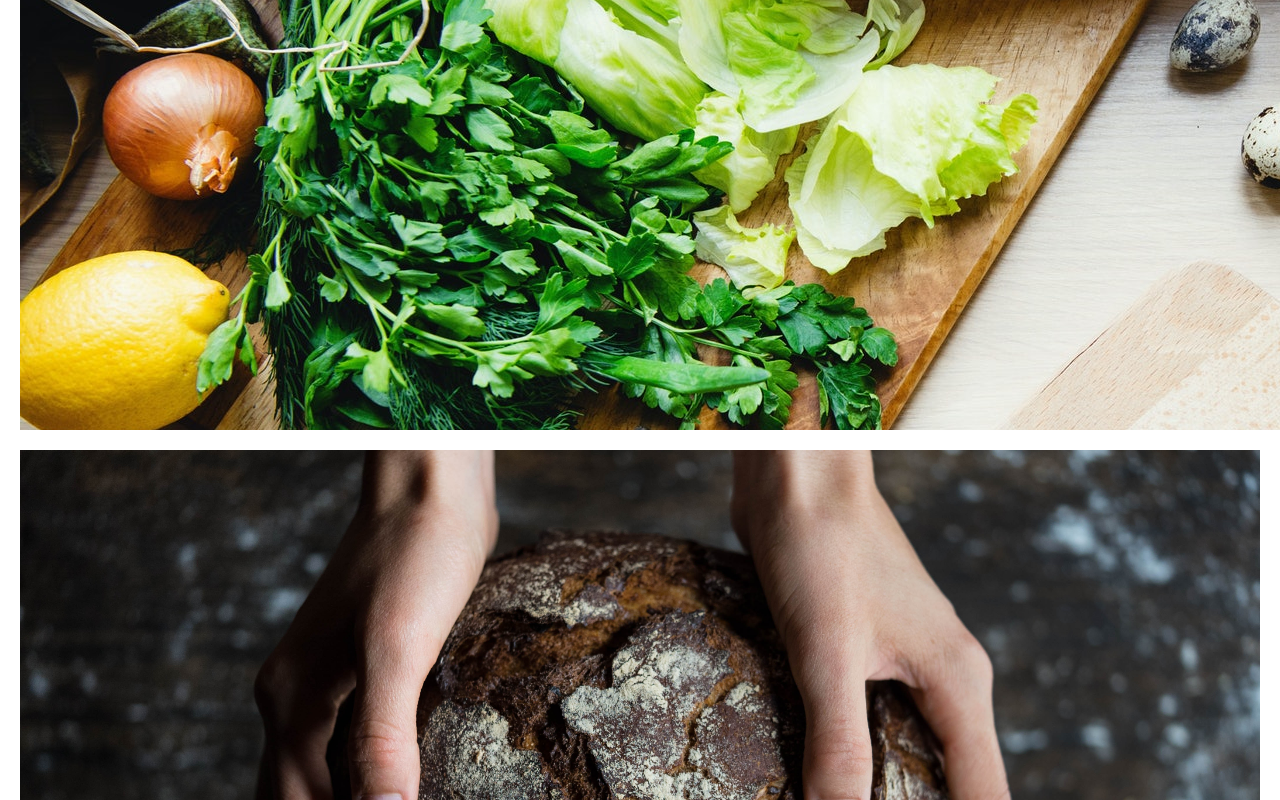
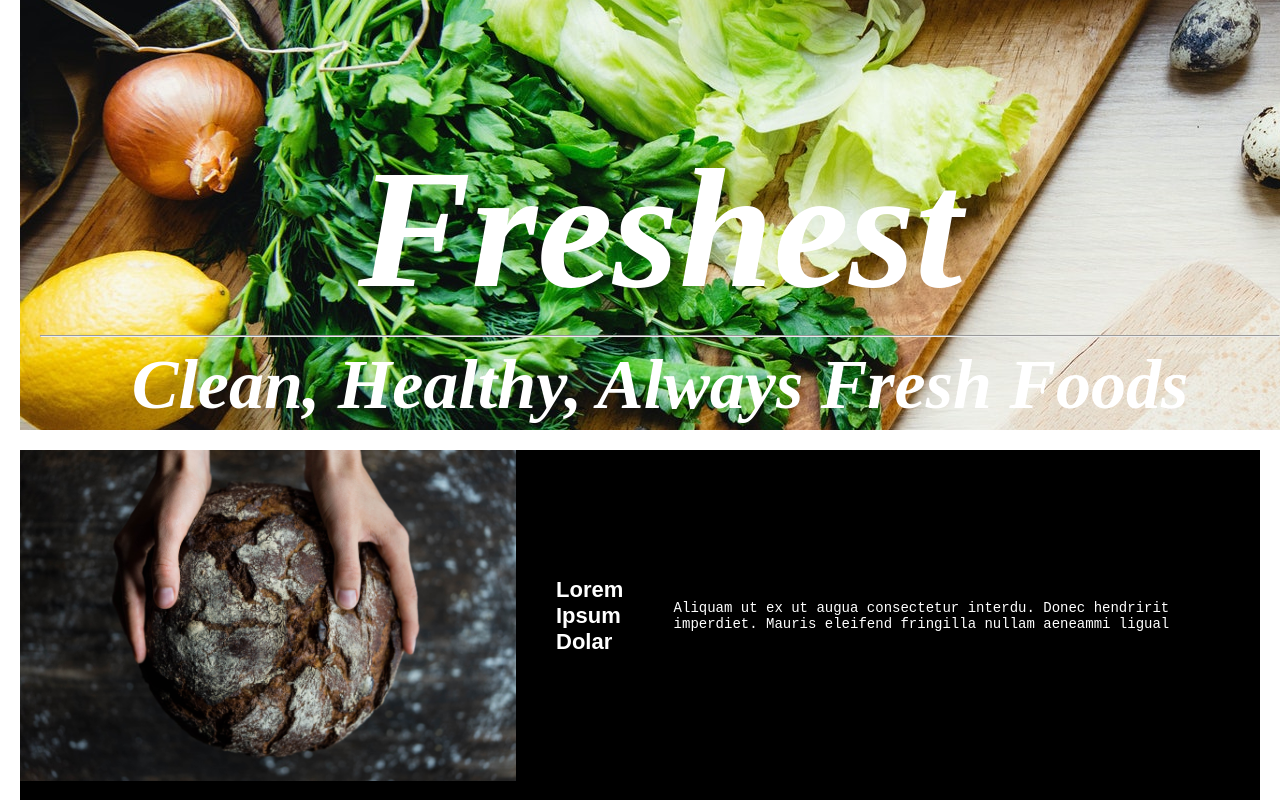
Before and after one commit to Susan-Seow/FreshFoodsSite, a plain HTML site: page index.html in a window 1280 px wide. Shown: the part 380-1180 px from the top of the page. Drawn offline with Linux system fonts and the light colour scheme.

Commit message:
index.html

```diff
--- a/style.css
+++ b/style.css
@@ -11,9 +11,10 @@ body {
 
 #container {
    display: flex;
+   justify-content: flex-start;
+   flex-direction: column;
+   flex-grow: 1;
    margin-top: 20px;
-   flex-wrap: wrap;
-   justify-content: space-around;
    font-family: Arial, Helvetica, sans-serif;
    color: white;
    width: 100%;
@@ -22,23 +23,16 @@ body {
    height: 750px;
 }
 
-nav {
-    justify-content: flex-start;
-    flex-direction: column;
-}
-
-ft-page {
-    justify-content: flex-start;
-    flex-direction: flex-start;
-}
-
 h1 {
     justify-self: center;
-    font-size: 70px;
+    margin-top: 300px;
+    font-family: Tangerine, serif;
+    Color: white;
+    font-style: oblique;
+    font-size: 170px;
     justify-content: center;
     align-items: center;
     align-self: center;
-
 }
 
 a {
@@ -49,14 +43,14 @@ a {
 #Flex-container {
     display: flex;
     flex-direction: column;
-    justify-content: flex-end;
-    flex-wrap: wrap;
     justify-content: space-between;
 }
 
 h2 {
     color: white;
-    font-size: 26px;
+    font-style: oblique;
+    font-family: Tangerine, serif;
+    font-size: 70px;
     font-display: center;
     align-self: center;
     text-align: center;
@@ -64,15 +58,18 @@ h2 {
 }
 
 h3 {
+    flex-grow: 1;
     font-family: Arial, Helvetica, sans-serif;
-    font-size: 18px;
-    text-align: end;
+    font-size: 22px;
+    text-align: start;
 
 }
 
 p {
+    flex-grow: 1;
     font-family: 'Courier New', Courier, monospace;
     font-size: 14px;
+    flex-wrap: wrap;
 }
 
 li {
@@ -82,16 +79,23 @@ li {
 }
 
 .image-wrapper {
-    flex: 1;
+    display: flex;
+    align-items: center;
 }
 
 .image-wrapper img {
-    max-width: 100%;
+    max-width: 40%;
 }
 
 .text-wrapper {
     flex: 1;
     padding: 20px;
+}
+
+img {
+    flex-shrink: 0; /
+    margin-right: 10px;
+    max-width: 40%; /
 }
 
 .first {
```
